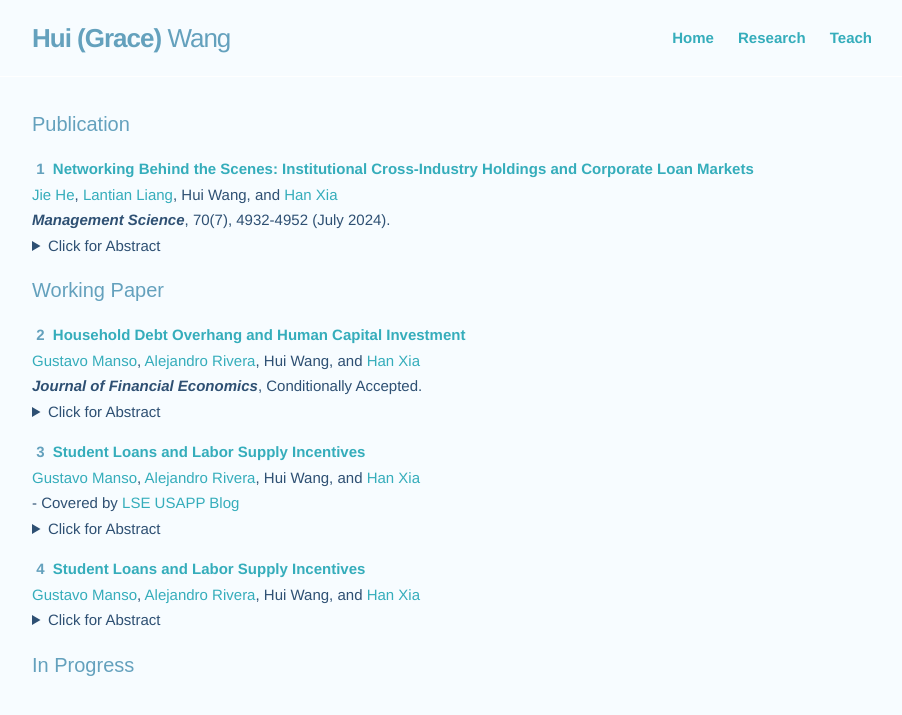
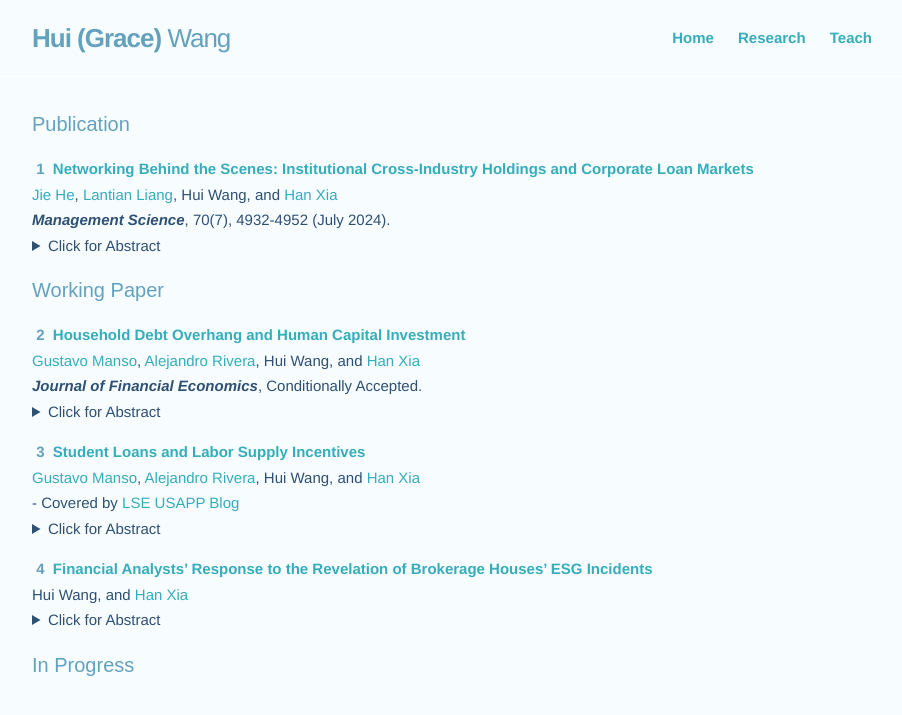
Before and after one commit to huigracewang/homepage, a Jekyll site: the page built from research.md, in a window 1280 px wide. Shown: the top 715 px of the page, without its empty margins (188-1090 px from the left). Built offline with Jekyll 4.4.1, drawn with Linux system fonts in a browser that asks for light colours.

Commit message:
Update research.md

```diff
--- a/research.md
+++ b/research.md
@@ -23,8 +23,8 @@ items:
     coverage: Covered by <a href="https://blogs.lse.ac.uk/usappblog/2024/02/20/student-loans-can-influence-households-decisions-about-how-much-to-work-when-they-have-debts/" target="_blank">LSE USAPP Blog</a>
     abstract: We develop a dynamic household finance model showing that student loans—nondischargeable in the U.S. bankruptcy—alleviate the well-documented debt overhang in labor supply decisions. Non-dischargeability mutes opportunities for households to strategically reduce labor supply at the expense of creditors, thus correcting incentive distortions. This corrective effect, however, is partially undone by Income Driven Repayment (IDR) plans, which set student loan payments formulaically regardless of outstanding balance. IDR thus allows households to pseudo "discharge" student debt and reactivates debt overhang. We supplement our model with empirical analyses and uncover potentially unintended consequences of proposed reforms in student loans.
   - title: analyst
-    description: <a href="https://papers.ssrn.com/sol3/papers.cfm?abstract_id=4561409" target="_blank"><strong>Student Loans and Labor Supply Incentives</strong></a>
-    authors: <a href="https://faculty.haas.berkeley.edu/manso/index.html" target="_blank">Gustavo Manso</a>, <a href="https://sites.google.com/site/alejandroriveramesias/" target="_blank">Alejandro Rivera</a>, Hui Wang, and <a href="https://sites.google.com/site/hanvictorxia/han-xias-home-page" target="_blank">Han Xia</a>
+    description: <a href="https://www.dropbox.com/scl/fi/n875047i8evycyz0rus7m/Financial-Analysts-Response-to-the-Revelation-of-Brokerage-Houses-ESG-Incidents.pdf?rlkey=w4w9nrbc8ie8j2x5frb8mjak7&dl=0" target="_blank"><strong>Financial Analysts’ Response to the Revelation of Brokerage Houses’ ESG Incidents</strong></a>
+    authors: Hui Wang, and <a href="https://sites.google.com/site/hanvictorxia/han-xias-home-page" target="_blank">Han Xia</a>
     numbering: 4
     abstract: We develop a dynamic household finance model showing that student loans—nondischargeable in the U.S. bankruptcy—alleviate the well-documented debt overhang in labor supply decisions. Non-dischargeability mutes opportunities for households to strategically reduce labor supply at the expense of creditors, thus correcting incentive distortions. This corrective effect, however, is partially undone by Income Driven Repayment (IDR) plans, which set student loan payments formulaically regardless of outstanding balance. IDR thus allows households to pseudo "discharge" student debt and reactivates debt overhang. We supplement our model with empirical analyses and uncover potentially unintended consequences of proposed reforms in student loans.
 
```
